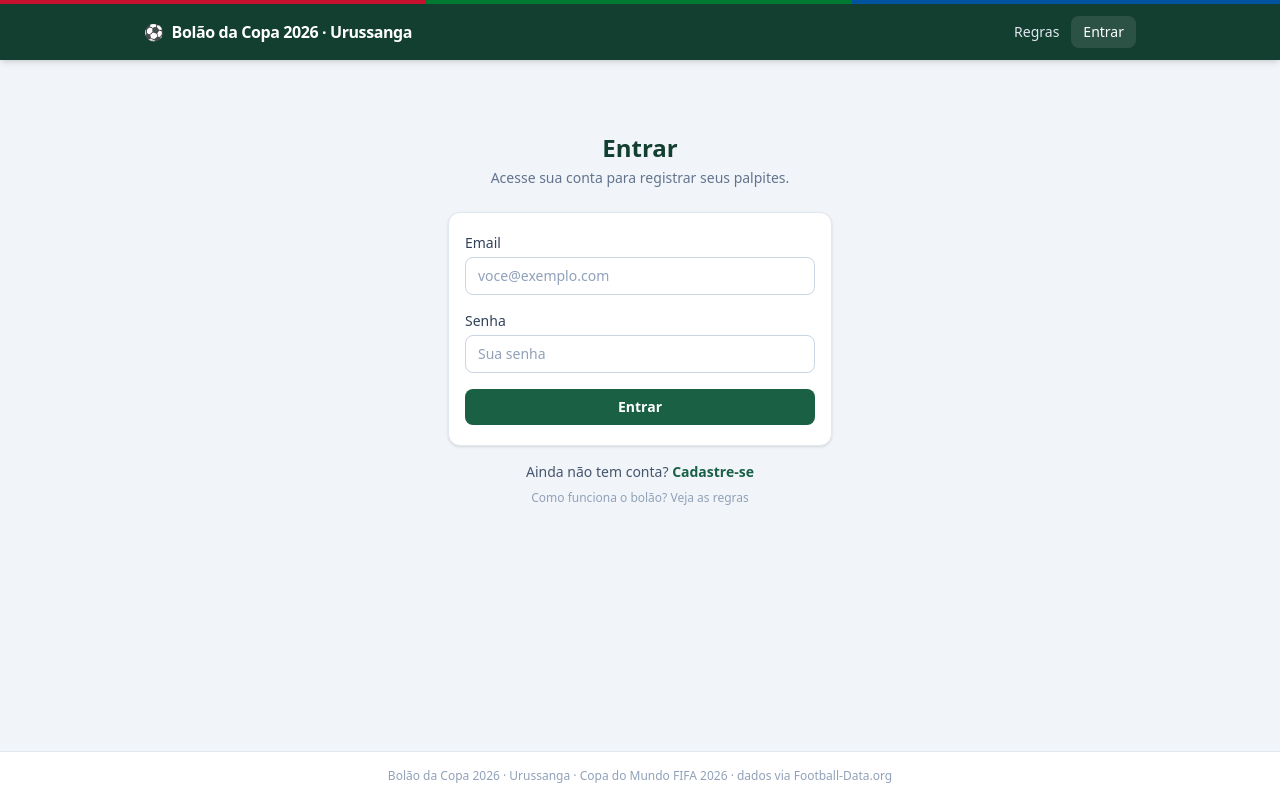
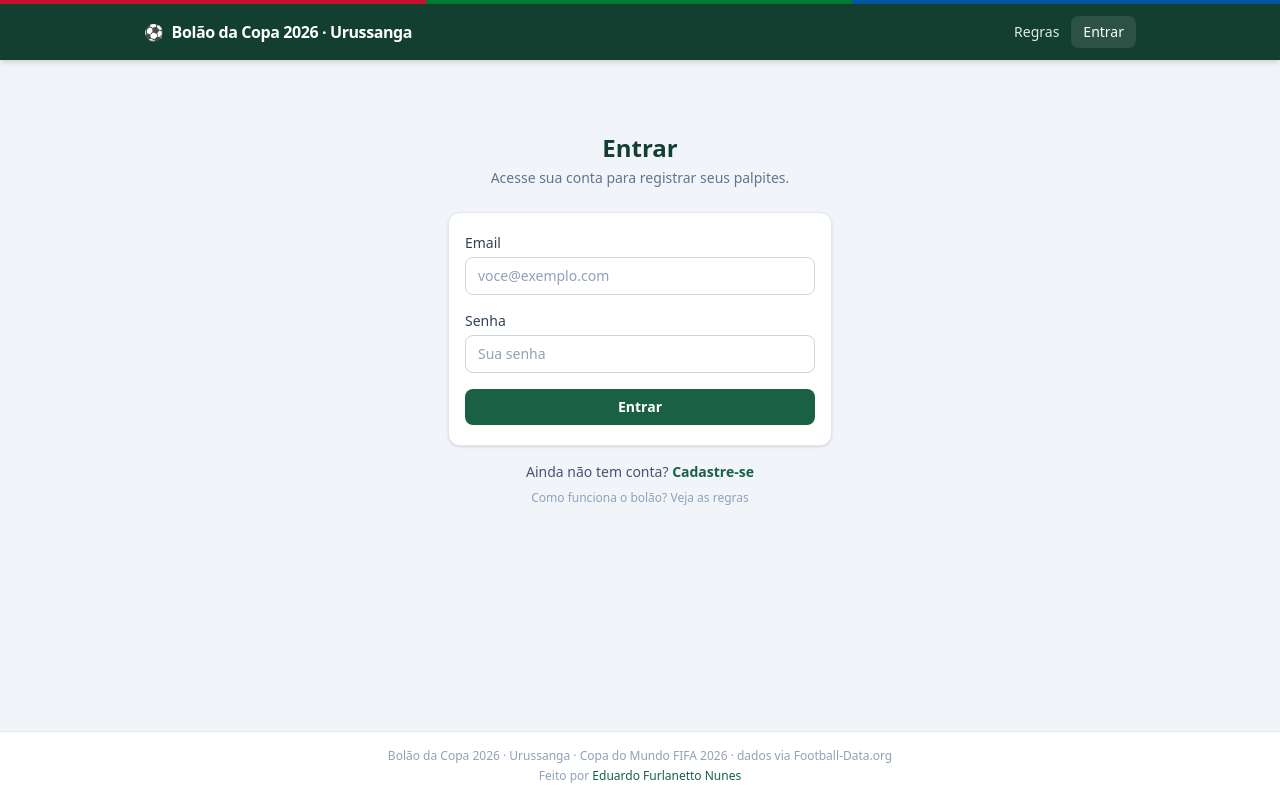
Before and after one commit to furlanettoeduardo/bolao-rdt, a Next.js app: page /login in a window 1280 px wide. Built offline with nearby package versions, Linux system fonts and the light colour scheme; no server answers.

Commit message:
feat: add footer credit and new icon for the application

```diff
--- a/app/layout.tsx
+++ b/app/layout.tsx
@@ -33,9 +33,32 @@ export default async function RootLayout({
         <Header />
         <main className="mx-auto w-full max-w-5xl flex-1 px-4 py-6 pb-24 md:pb-10">
           {children}
+          {/* Crédito no mobile — o footer abaixo é só desktop (md:block) */}
+          <p className="mt-8 text-center text-xs text-slate-400 md:hidden">
+            Feito por{" "}
+            <a
+              href="https://www.instagram.com/furlanetto_eduardo/"
+              target="_blank"
+              rel="noopener noreferrer"
+              className="font-medium text-field-700 hover:text-field-800 hover:underline"
+            >
+              Eduardo Furlanetto Nunes
+            </a>
+          </p>
         </main>
         <footer className="hidden border-t border-slate-200 bg-white py-4 text-center text-xs text-slate-400 md:block">
-          {APP_NAME} · Copa do Mundo FIFA 2026 · dados via Football-Data.org
+          <p>{APP_NAME} · Copa do Mundo FIFA 2026 · dados via Football-Data.org</p>
+          <p className="mt-1">
+            Feito por{" "}
+            <a
+              href="https://www.instagram.com/furlanetto_eduardo/"
+              target="_blank"
+              rel="noopener noreferrer"
+              className="font-medium text-field-700 hover:text-field-800 hover:underline"
+            >
+              Eduardo Furlanetto Nunes
+            </a>
+          </p>
         </footer>
         {session?.user ? <MobileNav /> : null}
       </body>
```
Also changed, not shown: app/icon.svg (added).
